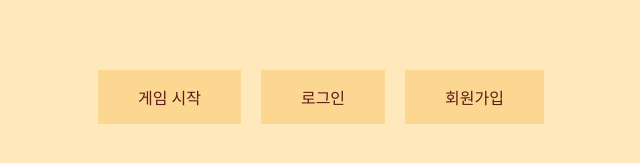
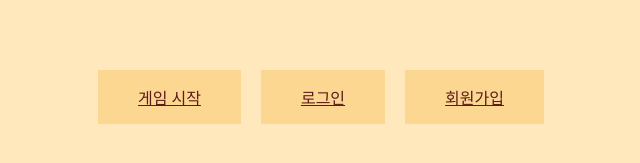
Before and after one commit to minseo0817111-droid/-, a plain HTML site: page index.html in a window 1280 px wide. Shown: the part 311-474 px from the top of the page, 319-959 px from the left. Drawn offline with Linux system fonts and the light colour scheme.

Commit message:
Update style.css

```diff
--- a/style.css
+++ b/style.css
@@ -8,10 +8,8 @@ body{
 
 .btn{
     background-color:  #fcd791;
-    border: none;
     color: #5d1b1a;
     padding: 15px 40px;
-    text-decoration: none;
     display: inline-block;
     font-size: 16px;
     cursor: pointer;
```
